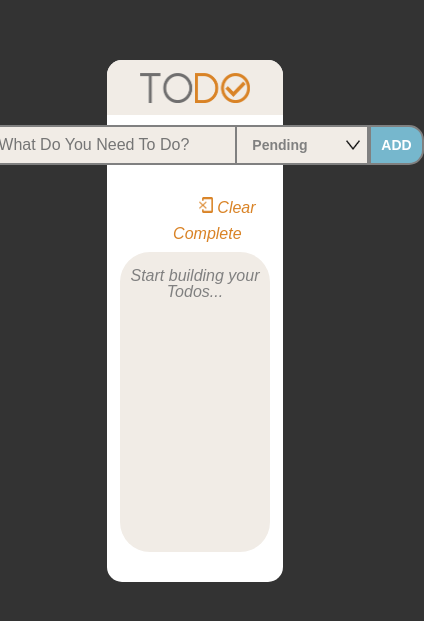
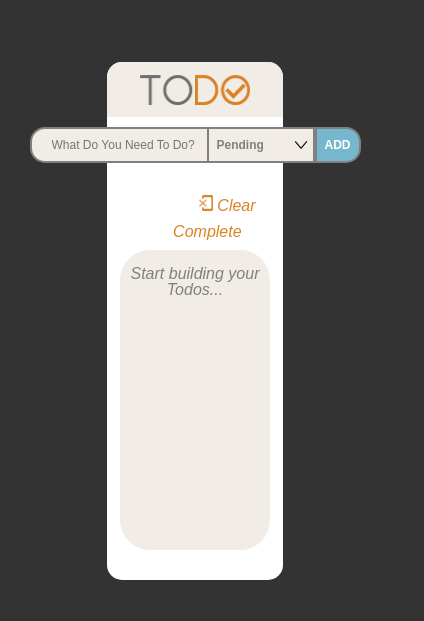
Before and after one commit to daniyalwaris98/TodoApp, a React (Create React App) app: page / in a window 390 px wide. Shown: the part 101-722 px from the top of the page, 424 px wide, since content can reach past the window. Built offline with nearby package versions, Linux system fonts and the light colour scheme.

Commit message:
all done

```diff
--- a/src/components/Dropdown/Dropdown.css
+++ b/src/components/Dropdown/Dropdown.css
@@ -6,10 +6,7 @@
   cursor: pointer;
 
   flex-shrink: 10;
-  padding: 10px 20px 10px 15px;
-  font-size: 14px;
   margin: 0px;
-  min-width: 105px;
   flex-shrink: 10;
   text-align: left;
   text-transform: capitalize;
@@ -70,9 +67,7 @@
 }
 .down-icon {
   border: none;
-  padding: 5px 3px 5px 0px;
-  height: 26px;
-  width: 22px;
+
   transition: all 0.2s ease;
 }
 .rotate {
--- a/src/components/SearchBar/SearchBar.css
+++ b/src/components/SearchBar/SearchBar.css
@@ -7,10 +7,10 @@ form {
 .searchbar {
   flex-grow: 6;
   outline: none;
-  padding: 9px 30px;
+  padding: 9px 0px;
+  padding-left: 20px;
   border: 2px solid gray;
 
-  font-size: 16px;
   background-color: #f1ece6;
   border-top-left-radius: 15px;
   border-bottom-left-radius: 15px;
@@ -18,8 +18,6 @@ form {
 .Btnadd {
   flex-grow: 1;
   cursor: pointer;
-  padding: 10px 10px;
-  font-size: 14px;
   border: 2px solid gray;
 
   border-top-right-radius: 15px;
@@ -43,3 +41,44 @@ form {
   letter-spacing: 1px;
   text-transform: capitalize;
 }
+@media only screen and (max-width: 990px) {
+  .searchbar {
+    font-size: 12px;
+  }
+  .Btnadd {
+    font-size: 12px;
+    padding: 9px 8px;
+  }
+  .dropdown-btn {
+    font-size: 12px;
+    min-width: 80px;
+  }
+  .dropdown-span {
+    padding: 5px 2px;
+    /* max-width: 80px; */
+  }
+  .down-icon {
+    height: 22px;
+    width: 20px;
+  }
+}
+@media only screen and (min-width: 990px) {
+  .searchbar {
+    font-size: 15px;
+  }
+  .Btnadd {
+    font-size: 13px;
+    padding: 10px 10px;
+  }
+  .dropdown-btn {
+    font-size: 12px;
+    min-width: 105px;
+  }
+  .dropdown-span {
+    padding: 5px 2px;
+  }
+  .down-icon {
+    height: 25px;
+    width: 22px;
+  }
+}
```
